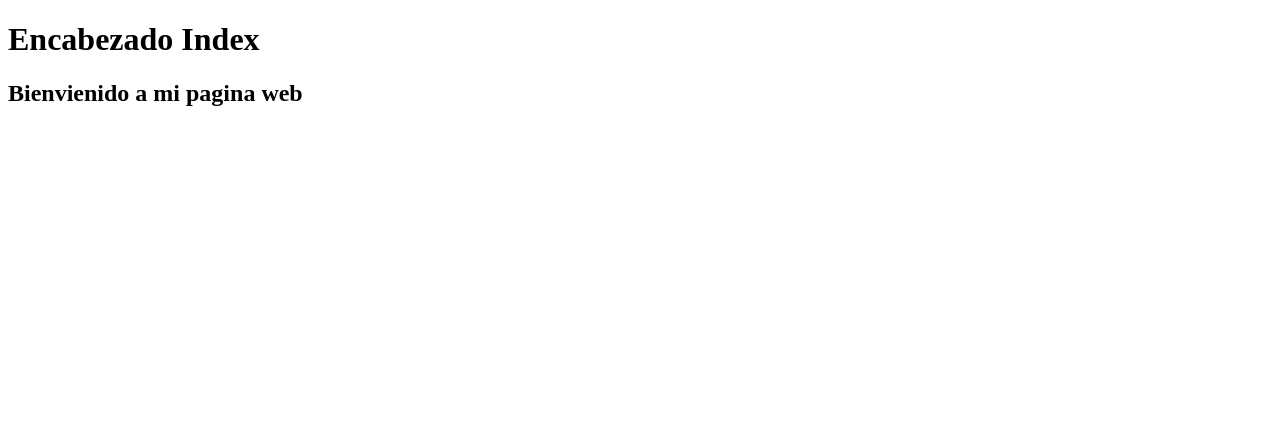
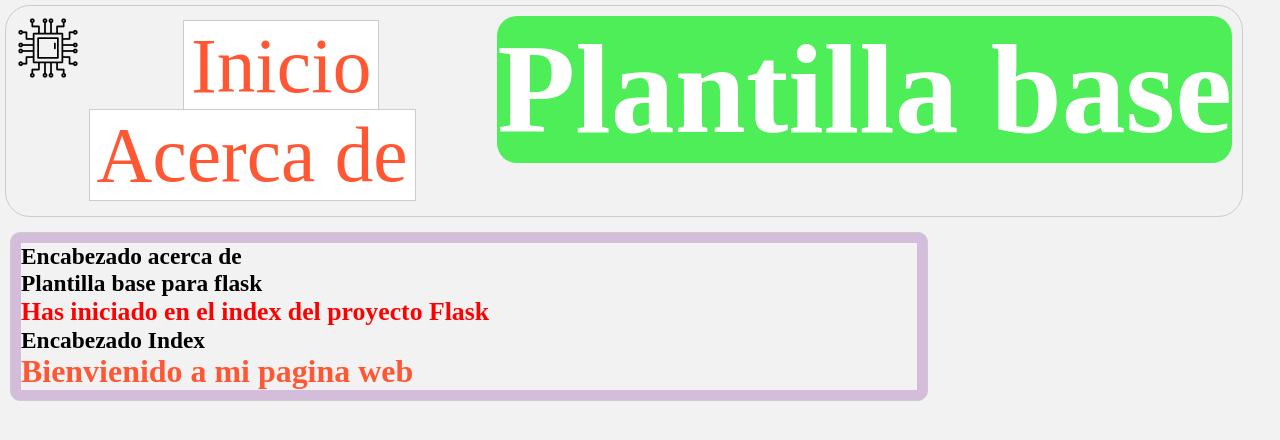
Before and after one commit to ApoliJ28/Curso_flask, a Flask app: page / in a window 1280 px wide. Shown: the top 440 px of the page. Run offline with Flask 3, Linux system fonts and the light colour scheme.

Commit message:
Me quede en el video 13.

```diff
--- a/main.py
+++ b/main.py
@@ -1,11 +1,19 @@
-from flask import Flask, redirect, url_for, render_template
+from flask import Flask, redirect, url_for, render_template, request, flash
 
 # Creamos la instancia de Flask
 app = Flask(__name__)
 
+@app.before_request
+def before_request():
+    print("Antes de la petición")
+@app.after_request
+def after_request(response):
+    print("Despues de la petición")
+    return response
 @app.route('/')
 def index():
-    encabezado = "Encabezado desde flask"
+    flash('Has iniciado en el index del proyecto Flask')
+    print("Accediendo al index o pagina principal")
     datos = {'titulo': 'Pagina principal',
             'encabezado': 'Bienvienido a mi pagina web'}
     return render_template('index.html', dato = datos)
@@ -22,7 +30,17 @@ def redirecciona(sitio = None):
 @app.route('/acercade')
 def acercade():
     #return "<h1>Acerca de mi</h1>"
-    return render_template('acercade.html')
+    diccionario = {'title': 'Acerca de',
+                'encabezado': 'Acerca de mi'}
+    return render_template('acercade.html', datos = diccionario)
+
+@app.route('/condicionybucle')
+def condicionybucle():
+    datos = {
+        'edad': 50,
+        'nombre': ['Jose','Mar', 'Lucia', 'Eva']
+    }
+    return render_template('condicionybucle.html', datos = datos)
 
 @app.route('/saludame')
 @app.route('/saludame/<string:nombre>')
@@ -44,6 +62,10 @@ def saludame(nombre = 'Victor', edad = None):
 def suma(num1, num2):
     return f"La suma es: {num1 + num2}"
 
+def pagina_no_encontrada(error):
+    return render_template('errors/404.html'), 404
 
 if __name__ == '__main__':
+    app.register_error_handler(404, pagina_no_encontrada)
+    app.secret_key = 'clave-flask'
     app.run(debug= True, port=8080)
--- /dev/null
+++ b/static/css/style.css
@@ -0,0 +1,92 @@
+*{
+    margin: 0 auto;
+    padding: 0;
+    font-size: 1.1em;
+    background-color: #f2f2f2;
+    font-family: 'Quicksand', 'sans-serif';
+}
+
+header{
+    color: #fff;
+    font-size: 3em;
+    text-align: center;
+    width: 95%;
+    padding: 10px;
+    margin: 5px 5px;
+    display: inline-block;
+    border: solid 1px #ccc;
+    border-radius: 25px;
+}
+
+header img{
+    float: left;
+}
+
+header h1{
+    float: right;
+}
+
+header h1 {
+    font-size: 2.2em;
+    border-radius: 20px;
+    background-color: #4dee58;
+}
+
+nav{
+    font-size: 1em;
+    width: 95%;
+    padding: 5px;
+    margin: 1px 1px;
+    text-align: center;
+}
+
+nav ul {
+    list-style-type: none;
+}
+
+nav li{
+    display: inline;
+    text-align: center;
+    margin: 0 15px 0 0;
+}
+
+nav li a{
+    padding: 2px 7px 2px 7px;
+    color: #FF5733;
+    background-color: #fff;
+    border: 1px solid #ccc;
+    text-decoration: none;
+}
+
+nav li a:hover{
+    background: #FF5733;
+    color: #FFFFFF;
+}
+
+section{
+    width: 70%;
+    margin-left: 15px;
+    margin-top: 25px;
+    padding: 10px;
+    border: 1px solid #ccc;
+    float: left;
+    background: #E6E6E6;
+    color: #000000;
+    border-radius: 25px;
+}
+
+section h2 {
+    color: #FF5733;
+    font-size: 1.5em;
+}
+
+section p{
+    font-size: 1em;
+}
+
+#contenido{
+    margin: 10px;
+    padding: 10px;
+    border-radius: 10px;
+    background-color: #d4bddb;
+}
--- /dev/null
+++ b/templates/base.html
@@ -0,0 +1,23 @@
+<!DOCTYPE html>
+<html lang="es">
+<head>
+    <meta charset="UTF-8">
+    <meta name="viewport" content="width=device-width, initial-scale=1.0">
+    {% block title %}
+        <title>Plantilla base</title>
+    {% endblock %}
+    <link rel="stylesheet" href="{{url_for('static', filename= 'css/style.css')}}">
+</head>
+<body>
+    <header>
+        <h1>Plantilla base</h1>
+        <img src="{{url_for('static', filename = 'img/circuito.png')}}" alt="">
+        {% include 'includes/navegation.html' %}
+    </header>
+    <section id="contenido">
+        {% block contenido %}
+            <h1>Plantilla base para flask</h1>
+        {% endblock %}
+    </section>
+</body>
+</html>
--- /dev/null
+++ b/templates/includes/navegation.html
@@ -0,0 +1,6 @@
+<nav>
+    <ul>
+        <li><a href="{{url_for('index')}}">Inicio</a></li>
+        <li><a href="{{url_for('acercade')}}">Acerca de</a></li>
+    </ul>
+</nav>
--- a/templates/index.html
+++ b/templates/index.html
@@ -1,12 +1,22 @@
-<!DOCTYPE html>
-<html lang="es">
-<head>
-    <meta charset="UTF-8">
-    <meta name="viewport" content="width=device-width, initial-scale=1.0">
-    <title>{{dato.titulo}}</title>
-</head>
-<body>
-    <h1>Encabezado Index</h1>
-    <h2>{{dato.encabezado}}</h2>
-</body>
-</html>
+{% extends './base.html' %}
+
+{% block title %}
+<title>{{dato.titulo}}</title>
+{% endblock %}
+
+
+{% block contenido %}
+<h1>Encabezado acerca de</h1>
+{{super()}}
+{% with messages = get_flashed_messages() %}
+    {% if messages %}
+    <div class="alert alert-info">
+        {% for message in messages %}
+        <h1 style="color: red">{{message}}</h1>
+        {% endfor %}
+    </div>
+    {% endif%}
+{% endwith %}
+<h1>Encabezado Index</h1>
+<h2>{{dato.encabezado}}</h2>
+{% endblock %}
```
Also changed, not shown: templates/acercade.html (+9 -11 lines), templates/condicionybucle.html (added, +23 -0 lines), templates/errors/404.html (added, +10 -0 lines), static/img/circuito.png (added).
